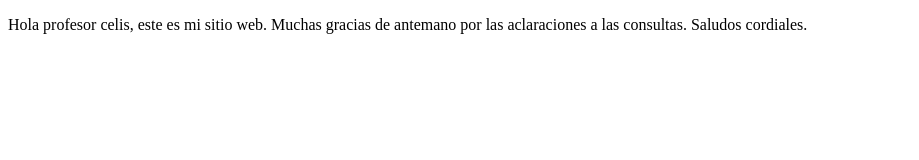
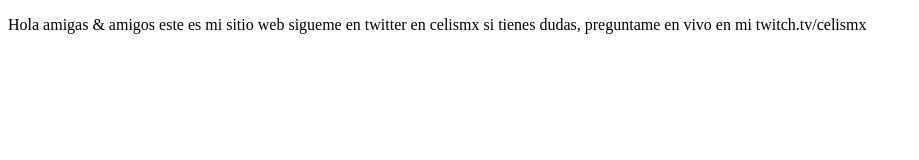
Before and after one commit to Charlie744-coder/proyectoDemoCursoPrework, a plain HTML site: page index.html in a window 1280 px wide. Shown: the whole page, without its empty margins (0-919 px from the left). Drawn offline with Linux system fonts and the light colour scheme.

Commit message:
cambios agregamos sitio de twitch

```diff
--- a/index.html
+++ b/index.html
@@ -8,8 +8,8 @@
 </head>
 <body>
     <p>
-        Hola profesor celis, este es mi sitio web. Muchas gracias de antemano por las aclaraciones a las consultas.
-        Saludos cordiales.
+        Hola amigas & amigos este es mi sitio web
+        sigueme en twitter en celismx si tienes dudas, preguntame en vivo en mi twitch.tv/celismx
     </p>
 </body>
 </html>
```
